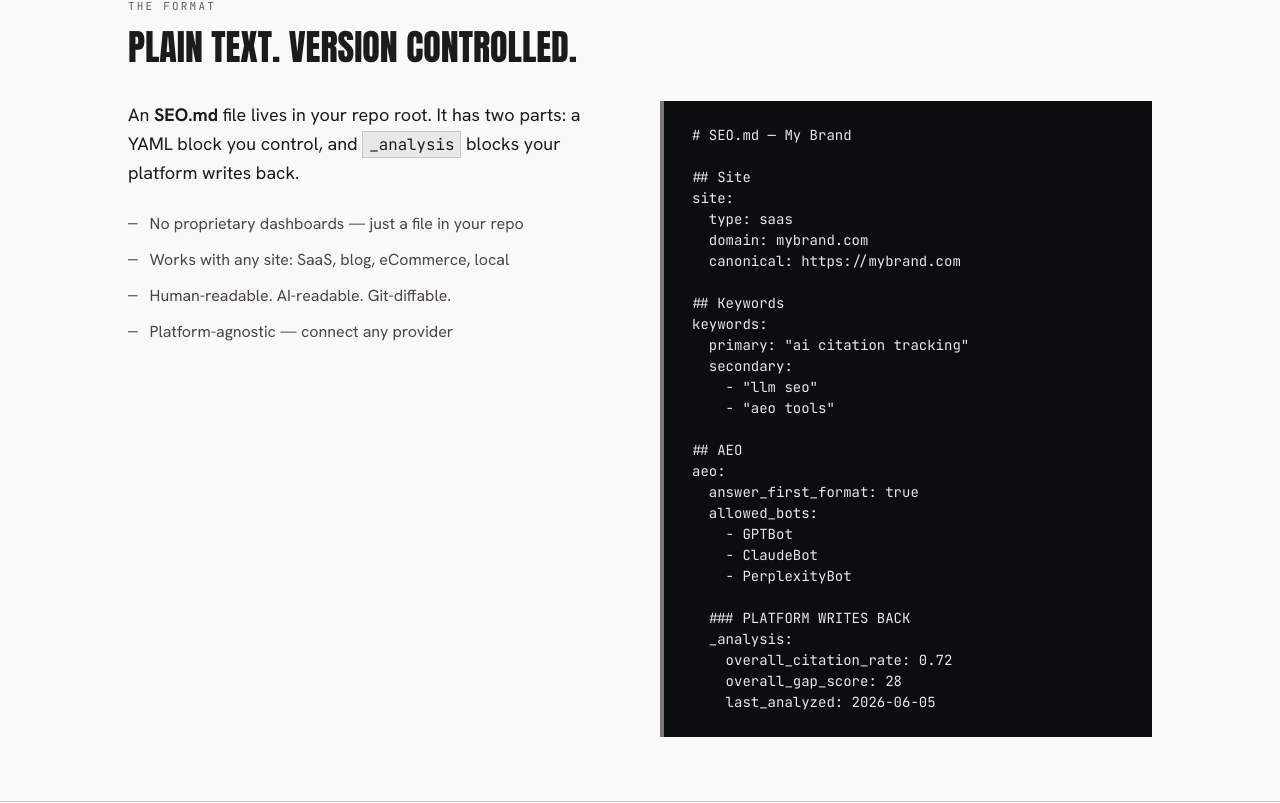
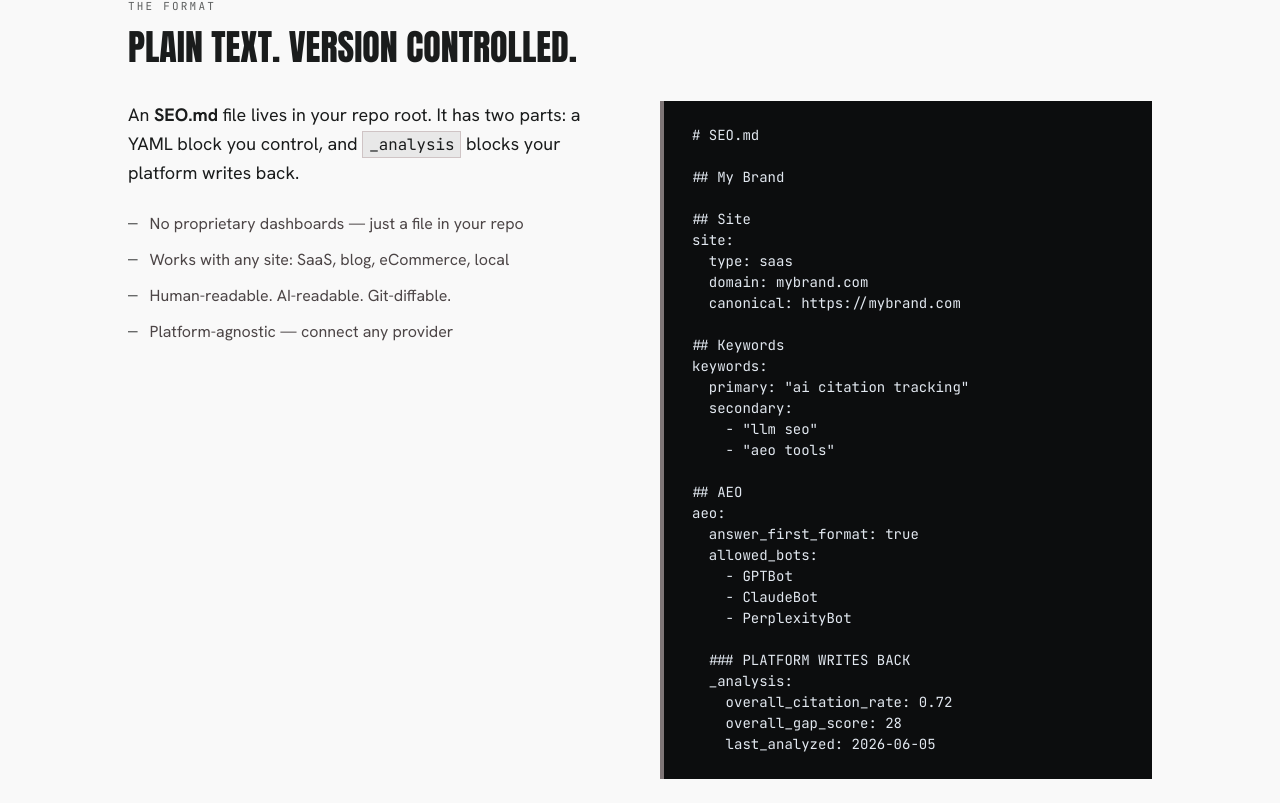
Before and after one commit to gigabit-eth/seomd.dev, a Next.js app: page / in a window 1280 px wide. Shown: the part 1737-2540 px from the top of the page. Built offline with nearby package versions, Linux system fonts and the light colour scheme.

Commit message:
chore: update blog post date and refine SEO.md code block template

```diff
--- a/src/app/page.js
+++ b/src/app/page.js
@@ -204,7 +204,9 @@ npx seomd validate`}</pre>
             </div>
 
             <div className="code-block">
-              <pre>{`# SEO.md — My Brand
+              <pre>{`# SEO.md
+
+## My Brand
 
 ## Site
 site:
--- a/src/content/blog/introducing-seomd.mdx
+++ b/src/content/blog/introducing-seomd.mdx
@@ -1,6 +1,6 @@
 ---
 title: "Introducing SEO.md - The Open Standard for AI Search Optimization"
-date: "2026-06-05"
+date: "2026-06-04"
 author: "SEO.md Team"
 summary: "The open standard for AI Engine Optimization - what it is, why it matters, and how to get started in under five minutes."
 tags: ["announcement", "aeo", "open-standard"]
```
